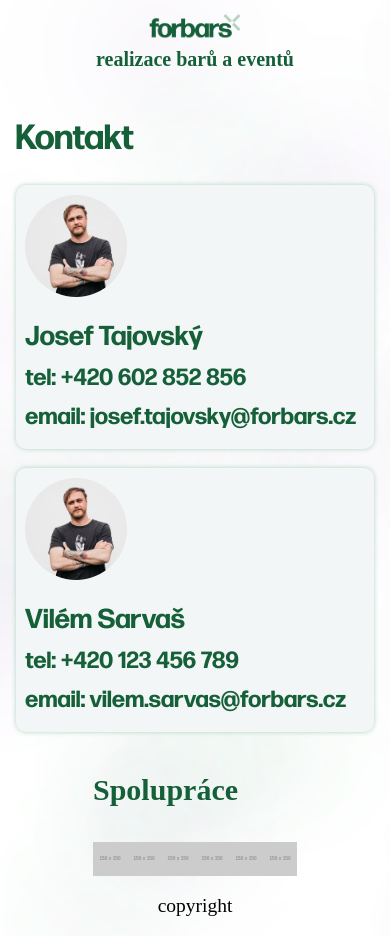
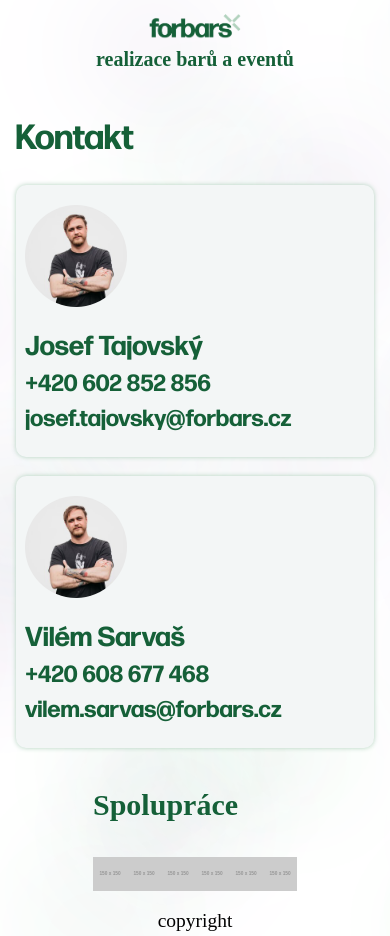
Before and after one commit to KamilaSemotanova/forbars, a React (Vite) app: page / in a window 390 px wide. Built offline with nearby package versions, Linux system fonts and the light colour scheme; the HTML template or start-up script is replaced by a standard one.

Commit message:
Finish responsivity

```diff
--- a/src/components/Contact/Contact.jsx
+++ b/src/components/Contact/Contact.jsx
@@ -14,10 +14,8 @@ const Contact = () => {
               className={style.card__img}
             />
             <h3 className={style.card__title}>Josef Tajovský</h3>
-            <p className={style.card__phone}>tel: +420 602 852 856</p>
-            <p className={style.card__email}>
-              email: josef.tajovsky@forbars.cz
-            </p>
+            <p className={style.card__phone}>+420 602 852 856</p>
+            <p className={style.card__email}>josef.tajovsky@forbars.cz</p>
           </div>
           <div className={style.contact__card}>
             <img
@@ -26,8 +24,8 @@ const Contact = () => {
               className={style.card__img}
             />
             <h3 className={style.card__title}>Vilém Sarvaš</h3>
-            <p className={style.card__phone}>tel: +420 123 456 789</p>
-            <p className={style.card__email}>email: vilem.sarvas@forbars.cz</p>
+            <p className={style.card__phone}>+420 608 677 468</p>
+            <p className={style.card__email}>vilem.sarvas@forbars.cz</p>
           </div>
         </div>
       </div>
--- a/src/components/Contact/Contact.module.scss
+++ b/src/components/Contact/Contact.module.scss
@@ -28,7 +28,7 @@
 
   @media (min-width: $screen-md-min) {
     font-size: 2.2rem;
-    margin-left: 2.7rem;
+    margin-left: 0.7rem;
   }
 }
 
@@ -57,6 +57,7 @@
   padding: 0.5rem;
   background-color: $chefs-hat;
   border-radius: 10px;
+  padding: 1rem 0.5rem;
   text-align: left;
   font-size: 1.2rem;
   font-weight: 700;
@@ -65,19 +66,8 @@
   box-shadow: $gossamer-green 0px 0px 5px 0px;
 
   @media (min-width: $screen-md-min) {
-    width: 30%;
+    width: 45%;
     box-shadow: $gossamer-green 0px 0px 15px 0px;
+    font-size: 0.98rem;
   }
 }
-
-.card__title {
-  margin-bottom: 0.2rem;
-}
-
-.card__phone {
-  margin-bottom: 0.2rem;
-}
-
-.card__email {
-  margin-bottom: 0.2rem;
-}
```
